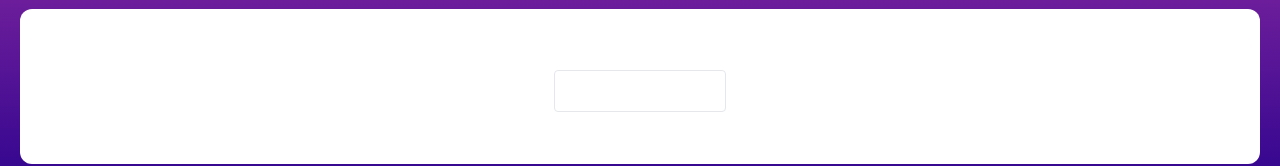
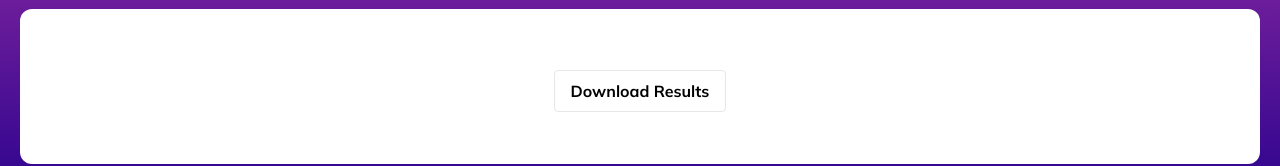
Before and after one commit to WhiteStoneDental/whitestone_IDSP, a Next.js app: page /results in a window 1280 px wide. Shown: the part 171-337 px from the top of the page. Built offline with nearby package versions, Linux system fonts and the light colour scheme.

Commit message:
button done

```diff
--- a/src/components/Results.tsx
+++ b/src/components/Results.tsx
@@ -56,7 +56,7 @@ export default function Results() {
 
           <button
             onClick={handleDownload}
-            className="mb-3 border hover:bg-purple-900 text-white font-bold py-2 px-4 rounded"
+            className="mb-3 border hover:bg-purple-900 hover:text-white dark:text-white text-black font-bold py-2 px-4 rounded"
           >
             Download Results
           </button>
```
